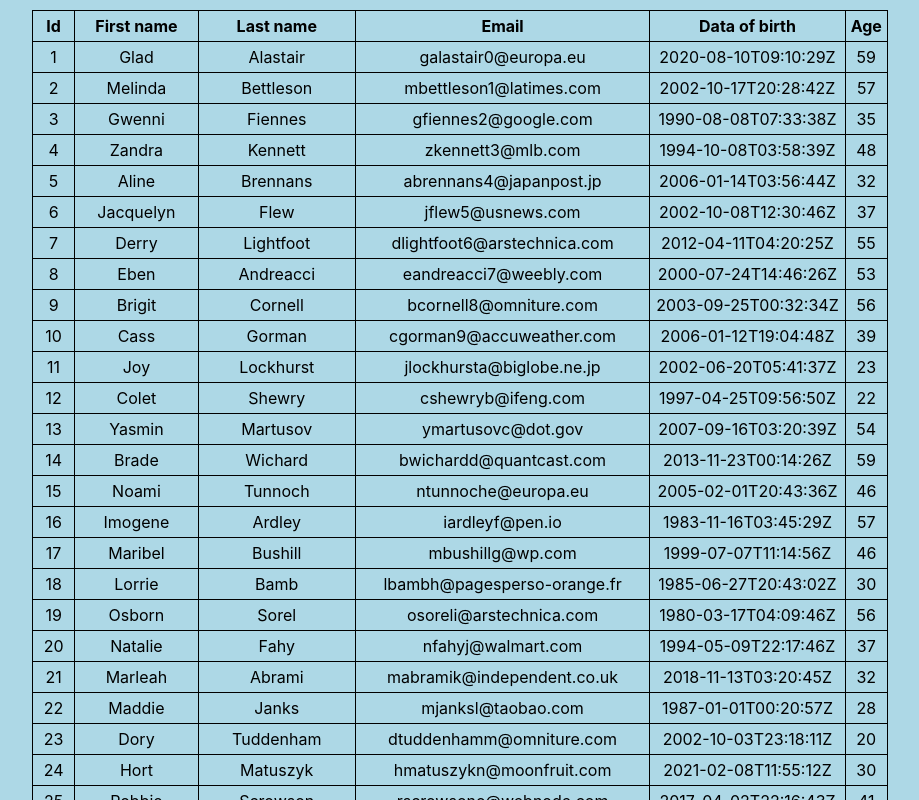
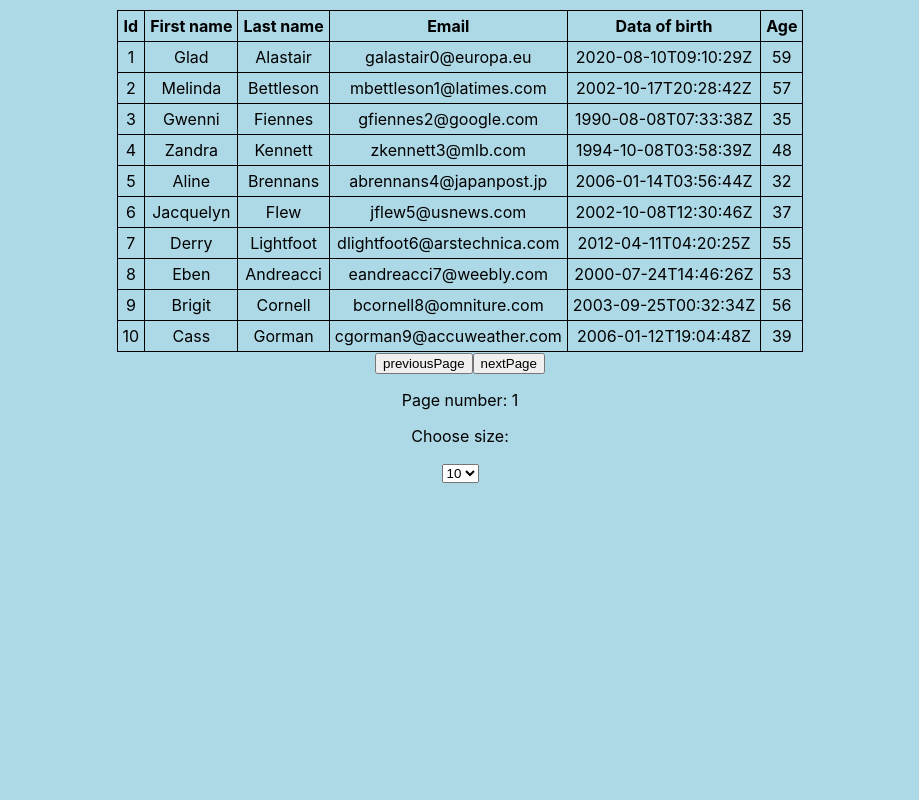
Before and after one commit to arekkonopka/table-app, a React (Create React App) app: page / in a window 1280 px wide. Shown: the top 800 px of the page, without its empty margins (180-1099 px from the left). Built offline with nearby package versions, Linux system fonts and the light colour scheme.

Commit message:
added size table select

```diff
--- a/src/components/Table.js
+++ b/src/components/Table.js
@@ -1,6 +1,6 @@
 import mockData from '../asset/MOCK_DATA.json'
 import COLUMNS from './columns'
-import { useTable, useSortBy } from 'react-table'
+import { useTable, useSortBy, usePagination, useRowSelect } from 'react-table'
 import { useMemo } from 'react'
 
 
@@ -12,15 +12,22 @@ const Table = () => {
     getTableProps,
     getTableBodyProps,
     headerGroups,
-    rows,
+    page,
+    nextPage,
+    previousPage,
+    state,
+    setPageSize,
     prepareRow
   } = useTable(
     {
       columns,
-      data
+      data,
     },
-    useSortBy
+    useSortBy,
+    usePagination,
   )
+
+
 
   return <div>
     <table {...getTableProps()}>
@@ -31,27 +38,37 @@ const Table = () => {
               <th {...column.getHeaderProps(column.getSortByToggleProps())}>
                 {column.render("Header")}
                 {column.isSorted ? (column.isSortedDesc ? <i class="fas fa-sort-up"></i> : <i class="fas fa-sort-down"></i>) : ""}
-                {console.log(column)}
               </th>
             ))}
           </tr>
         ))}
       </thead>
       <tbody {...getTableBodyProps()}>
-        {rows.map(row => {
+        {page.map(row => {
           prepareRow(row)
           return (
             <tr {...row.getRowProps()}>
               {row.cells.map(cell => {
                 return <td {...cell.getCellProps()}>{cell.render("Cell")}</td>
               })}
-
             </tr>
           )
         })}
       </tbody>
+    </table>
+    <div className="pagination">
+      <button onClick={() => previousPage()}>previousPage</button>
+      <button onClick={() => nextPage()}>nextPage</button>
+      <p>Page number: {state.pageIndex + 1}</p>
+      <p>Choose size:</p> <select
+        value={state.pageSize}
+        onChange={(e) => setPageSize(Number(e.target.value))}>
+        {[10, 20, 30].map(size => {
+          return <option key={size} value={size}>{size}</option>
+        })}
+      </select>
 
-    </table>
+    </div>
   </div>
 }
 
```
